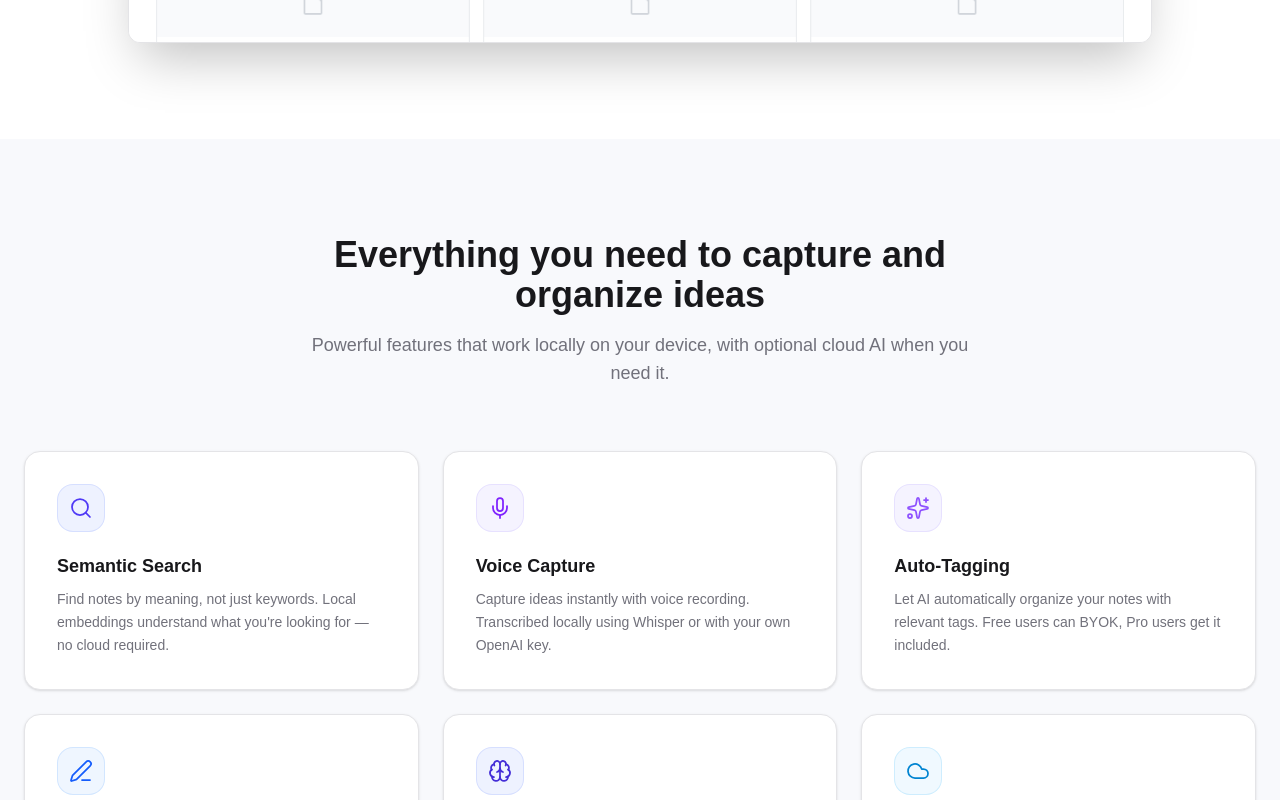
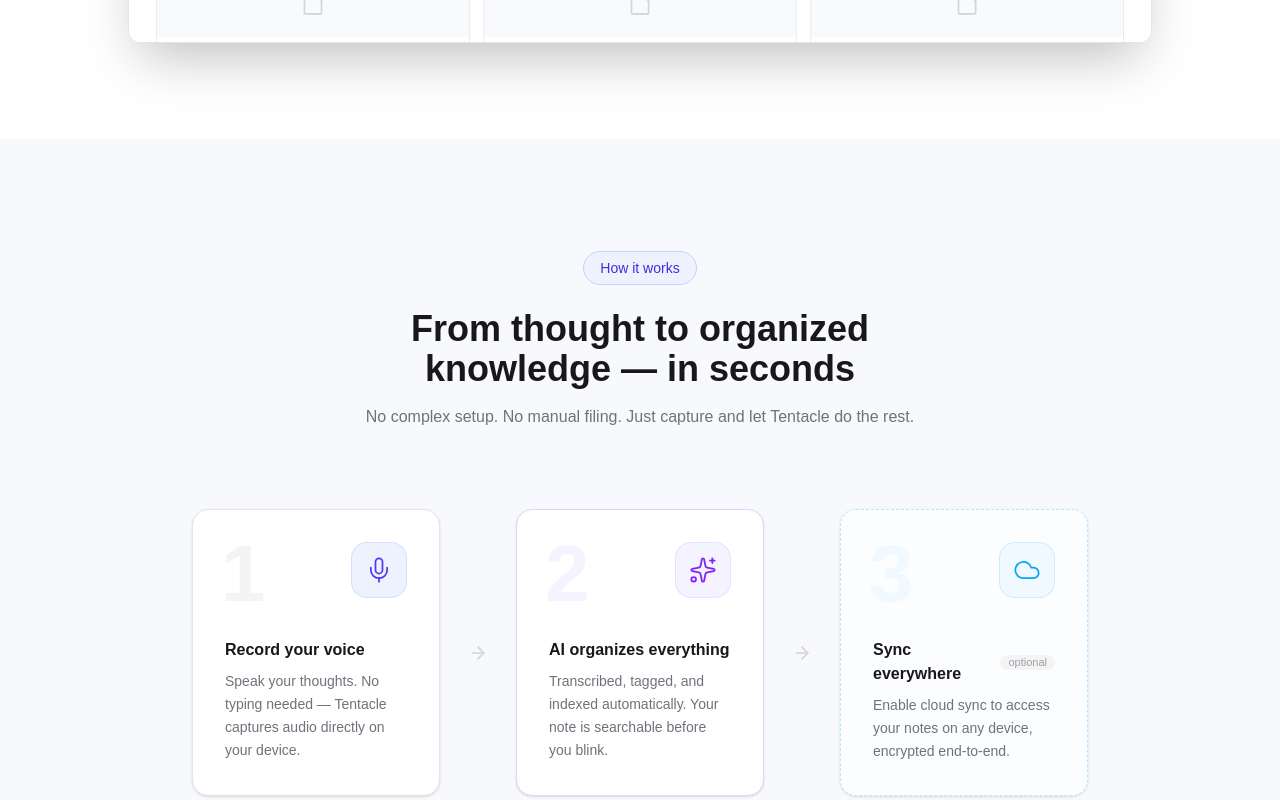
Before and after one commit to polvera-org/tentacle-app, a Next.js app in the folder frontend/: page / in a window 1280 px wide. Shown: the part 1200-2000 px from the top of the page. Built offline with nearby package versions, Linux system fonts and the light colour scheme; no server answers.

Commit message:
TEN-19: add how it works section to landing page

```diff
--- a/frontend/app/page.tsx
+++ b/frontend/app/page.tsx
@@ -217,8 +217,119 @@ export default function LandingPage() {
         </div>
       </section>
 
+      {/* How it works Section */}
+      <section className="py-28 bg-[#f8f9fc] overflow-hidden">
+        <div className="container mx-auto px-6">
+          <div className="mx-auto max-w-xl text-center">
+            <motion.div
+              initial={{ opacity: 0, y: 12 }}
+              whileInView={{ opacity: 1, y: 0 }}
+              viewport={{ once: true }}
+              transition={{ duration: 0.4 }}
+            >
+              <span className="inline-flex items-center rounded-full border border-indigo-200 bg-indigo-50 px-4 py-1.5 text-sm font-medium text-indigo-700">
+                How it works
+              </span>
+            </motion.div>
+            <motion.h2
+              initial={{ opacity: 0, y: 16 }}
+              whileInView={{ opacity: 1, y: 0 }}
+              viewport={{ once: true }}
+              transition={{ duration: 0.45, delay: 0.08 }}
+              className="mt-6 text-3xl font-bold text-zinc-900 sm:text-4xl"
+            >
+              From thought to organized knowledge — in seconds
+            </motion.h2>
+            <motion.p
+              initial={{ opacity: 0, y: 12 }}
+              whileInView={{ opacity: 1, y: 0 }}
+              viewport={{ once: true }}
+              transition={{ duration: 0.4, delay: 0.16 }}
+              className="mt-4 text-base text-zinc-500"
+            >
+              No complex setup. No manual filing. Just capture and let Tentacle do the rest.
+            </motion.p>
+          </div>
+
+          <div className="mt-20 mx-auto max-w-4xl grid gap-6 lg:grid-cols-[1fr_auto_1fr_auto_1fr]">
+            {/* Step 1 */}
+            <motion.div
+              initial={{ opacity: 0, y: 24 }}
+              whileInView={{ opacity: 1, y: 0 }}
+              viewport={{ once: true }}
+              transition={{ duration: 0.5 }}
+              className="group rounded-2xl border border-zinc-200 bg-white p-8 text-center shadow-sm"
+            >
+              <div className="flex items-start justify-between mb-6">
+                <span className="text-[5rem] leading-none font-black text-zinc-100 select-none -mt-2 -ml-1">1</span>
+                <div className="w-14 h-14 rounded-2xl bg-indigo-50 border border-indigo-200/60 flex items-center justify-center transition-transform duration-300 ease-out group-hover:scale-105">
+                  <Mic className="w-7 h-7 text-indigo-600" strokeWidth={1.5} />
+                </div>
+              </div>
+              <h3 className="text-base font-semibold text-zinc-900 text-left">Record your voice</h3>
+              <p className="mt-2 text-sm leading-relaxed text-zinc-500 text-left">
+                Speak your thoughts. No typing needed — Tentacle captures audio directly on your device.
+              </p>
+            </motion.div>
+
+            {/* Connector 1→2 */}
+            <div className="hidden lg:flex items-center justify-center px-1">
+              <ArrowRight className="w-5 h-5 text-zinc-300" />
+            </div>
+
+            {/* Step 2 */}
+            <motion.div
+              initial={{ opacity: 0, y: 24 }}
+              whileInView={{ opacity: 1, y: 0 }}
+              viewport={{ once: true }}
+              transition={{ duration: 0.5, delay: 0.15 }}
+              className="group rounded-2xl border border-violet-200 bg-white p-8 text-center shadow-sm"
+            >
+              <div className="flex items-start justify-between mb-6">
+                <span className="text-[5rem] leading-none font-black text-violet-50 select-none -mt-2 -ml-1">2</span>
+                <div className="w-14 h-14 rounded-2xl bg-violet-50 border border-violet-200/60 flex items-center justify-center transition-transform duration-300 ease-out group-hover:scale-105">
+                  <Sparkles className="w-7 h-7 text-violet-600" strokeWidth={1.5} />
+                </div>
+              </div>
+              <h3 className="text-base font-semibold text-zinc-900 text-left">AI organizes everything</h3>
+              <p className="mt-2 text-sm leading-relaxed text-zinc-500 text-left">
+                Transcribed, tagged, and indexed automatically. Your note is searchable before you blink.
+              </p>
+            </motion.div>
+
+            {/* Connector 2→3 */}
+            <div className="hidden lg:flex items-center justify-center px-1">
+              <ArrowRight className="w-5 h-5 text-zinc-300" />
+            </div>
+
+            {/* Step 3 */}
+            <motion.div
+              initial={{ opacity: 0, y: 24 }}
+              whileInView={{ opacity: 1, y: 0 }}
+              viewport={{ once: true }}
+              transition={{ duration: 0.5, delay: 0.3 }}
+              className="group rounded-2xl border border-dashed border-sky-200 bg-white/60 p-8 text-center shadow-sm"
+            >
+              <div className="flex items-start justify-between mb-6">
+                <span className="text-[5rem] leading-none font-black text-sky-50 select-none -mt-2 -ml-1">3</span>
+                <div className="relative w-14 h-14 rounded-2xl bg-sky-50 border border-sky-200/60 flex items-center justify-center transition-transform duration-300 ease-out group-hover:scale-105">
+                  <Cloud className="w-7 h-7 text-sky-500" strokeWidth={1.5} />
+                </div>
+              </div>
+              <div className="flex items-center gap-2 text-left mb-2">
+                <h3 className="text-base font-semibold text-zinc-900">Sync everywhere</h3>
+                <span className="text-[11px] font-medium bg-zinc-100 text-zinc-400 px-2 py-0.5 rounded-full leading-none shrink-0">optional</span>
+              </div>
+              <p className="text-sm leading-relaxed text-zinc-500 text-left">
+                Enable cloud sync to access your notes on any device, encrypted end-to-end.
+              </p>
+            </motion.div>
+          </div>
+        </div>
+      </section>
+
       {/* Features Section */}
-      <section id="features" className="py-24 bg-[#f8f9fc]">
+      <section id="features" className="py-24 bg-white">
         <div className="container mx-auto px-6">
           <div className="mx-auto max-w-2xl text-center">
             <h2 className="text-3xl font-bold text-zinc-900 sm:text-4xl">
```
